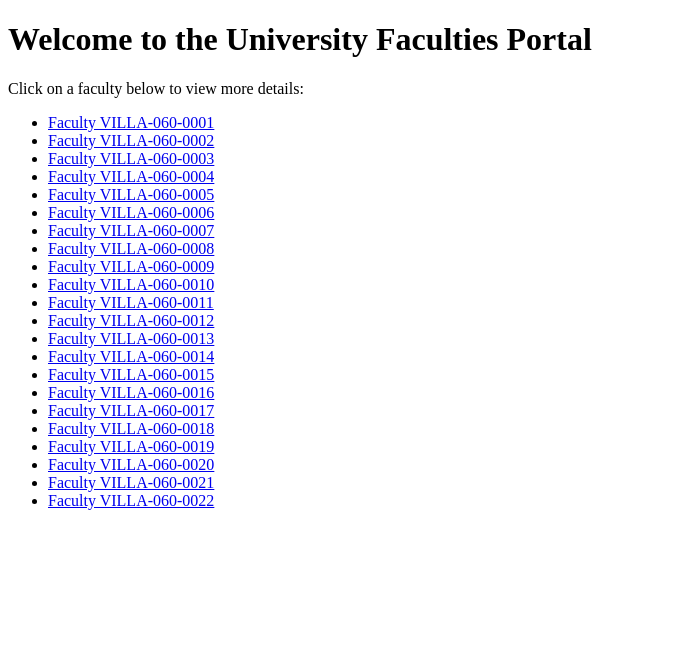
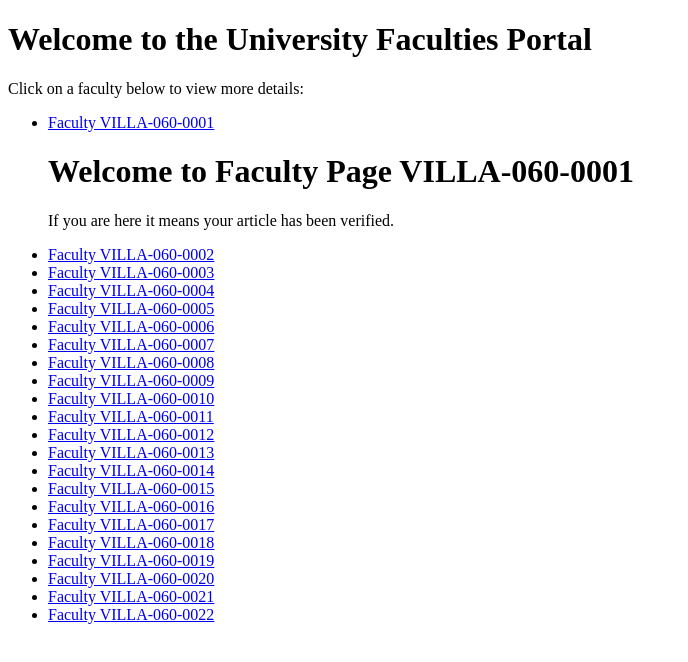
Before and after one commit to Systems001-stack/university-faculties-ujl, a plain HTML site: page index.html in a window 1280 px wide. Shown: the whole page, without its empty margins (0-688 px from the left). Drawn offline with Linux system fonts and the light colour scheme.

Commit message:
Update index.html

```diff
--- a/index.html
+++ b/index.html
@@ -10,7 +10,8 @@
     <p>Click on a faculty below to view more details:</p>
     <ul>
         <li><a href="VILLA-060-0001.html">Faculty VILLA-060-0001</a></li>
-        <welcome VILLA-060-0001>
+        <h1>Welcome to Faculty Page VILLA-060-0001</h1>
+<p>If you are here it means your article has been verified.</p>
         <li><a href="VILLA-060-0002.html">Faculty VILLA-060-0002</a></li>
         <li><a href="VILLA-060-0003.html">Faculty VILLA-060-0003</a></li>
         <li><a href="VILLA-060-0004.html">Faculty VILLA-060-0004</a></li>
```
